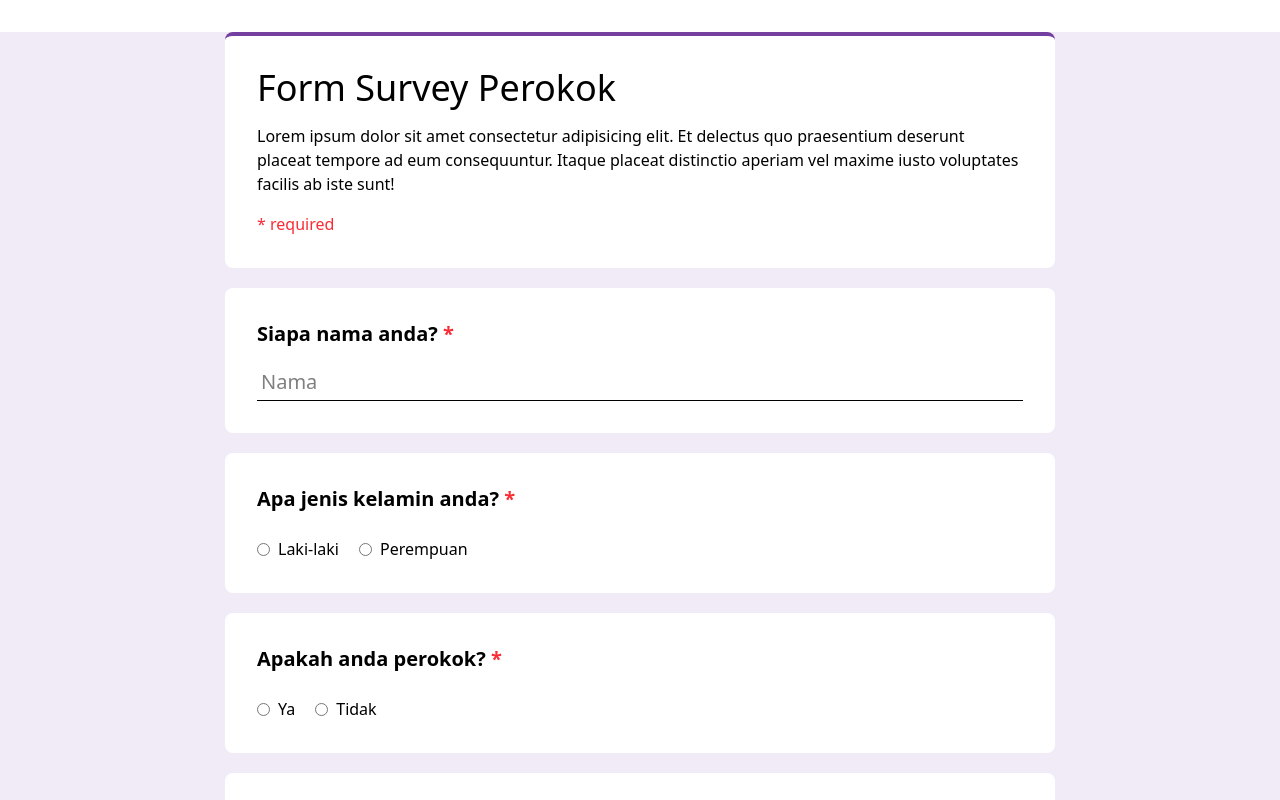
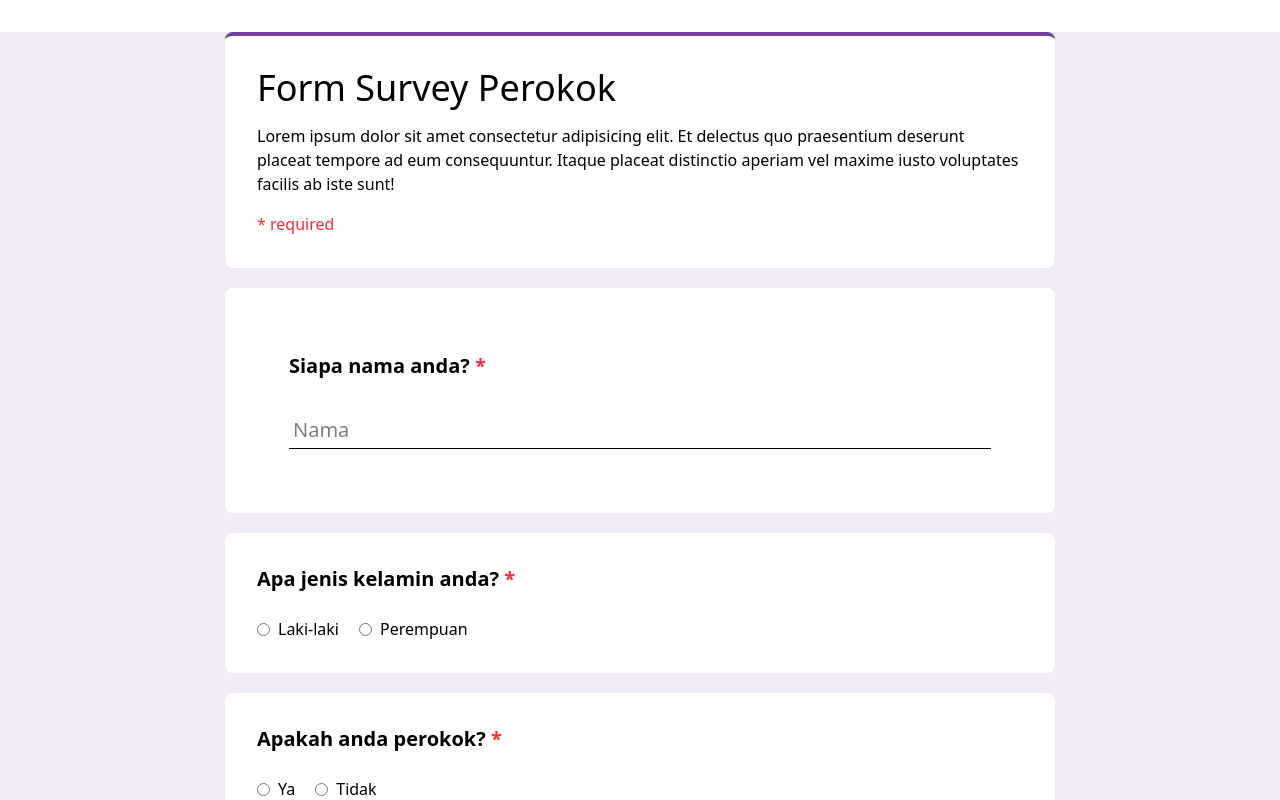
Before and after one commit to adityabastyas/koda-b6-react5, a React (Vite) app: page / in a window 1280 px wide. Shown: the top 800 px of the page. Built offline with nearby package versions, Linux system fonts and the light colour scheme.

Commit message:
fix: change element input to component input

```diff
--- a/src/pages/FormSurvey.jsx
+++ b/src/pages/FormSurvey.jsx
@@ -27,14 +27,14 @@ function FormSurvey() {
         </header>
         <form onSubmit={handleSubmit(onSave)} className='flex flex-col gap-5'>
           <section className='bg-white p-8 rounded-lg flex flex-col gap-4'>
-            <label className='text-xl font-bold'>
-              Siapa nama anda? <span className='text-red-500'>*</span>
-            </label>
-            <input
+            <Input
+              id='nama'
+              label='Siapa nama anda?'
+              required={true}
+              placeholder='Nama'
               type='text'
-              placeholder='Nama'
-              {...register("nama", { required: true })}
-              className='border-0 border-b border-black p-1 text-xl outline-none w-full'
+              name='nama'
+              register={register("nama")}
             />
           </section>
 
```
